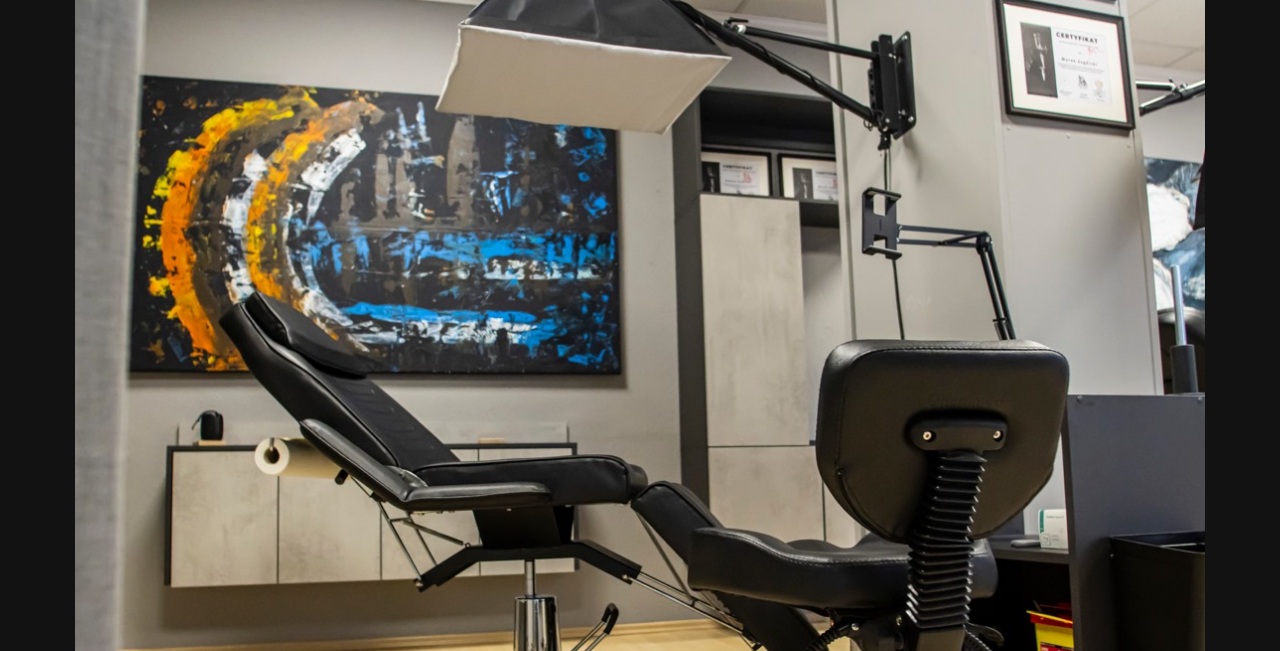
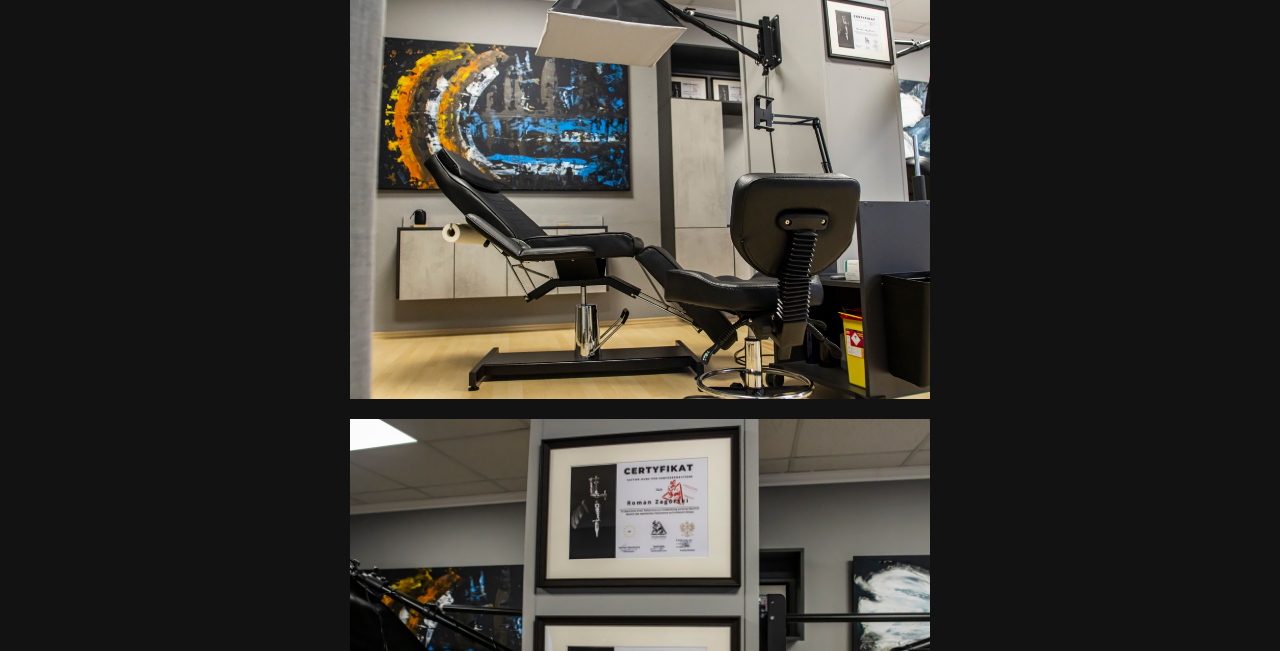
Before and after one commit to Pervushyn/Bruder-tattoo-salon, a plain HTML site: page studio.html in a window 1280 px wide. Shown: the part 73-724 px from the top of the page. Drawn offline with nearby package versions, Linux system fonts and the light colour scheme.

Commit message:
add container-studio

```diff
--- a/css/styles.css
+++ b/css/styles.css
@@ -102,6 +102,12 @@ button {
   margin: 0 auto;
   /* padding: 0 75px; */
   padding: 0 30px;
+}
+.container-studio {
+    max-width: 600px;
+    margin: 0 auto;
+    padding: 0 10px;
+
 }
 
 /* HEADER */
--- a/studio.html
+++ b/studio.html
@@ -72,7 +72,7 @@
     <main>
         <!-- Studio-section -->
       <section class="studio-section-inner" id="studio">
-        <div class="container">
+        <div class="container-studio">
           <ul  class="studio-section-list">
             <li>
               <img class="studio-photo" src="./images/studio_photo/studio_photo_1.jpg" alt="studio_photo_1">
```
